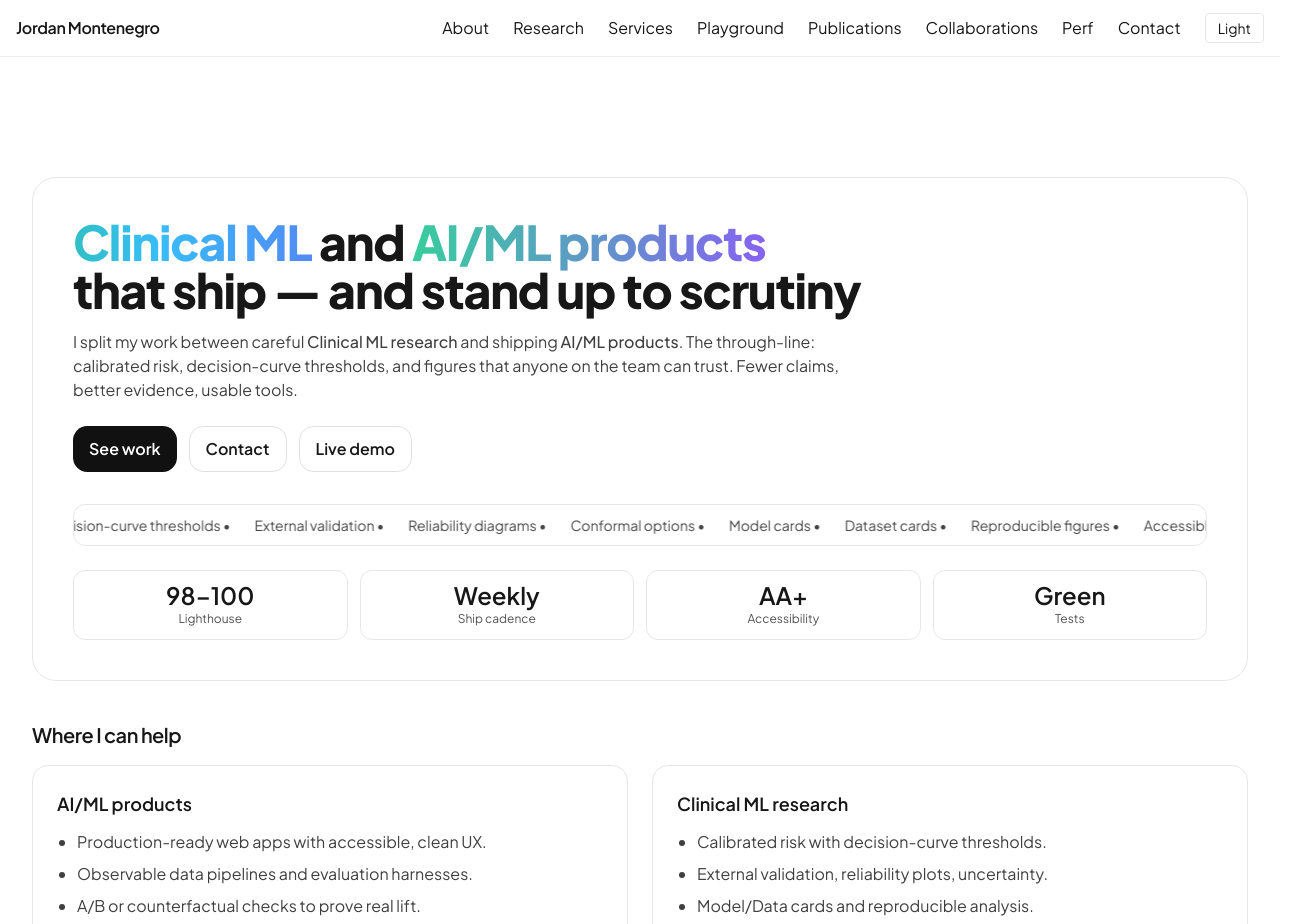
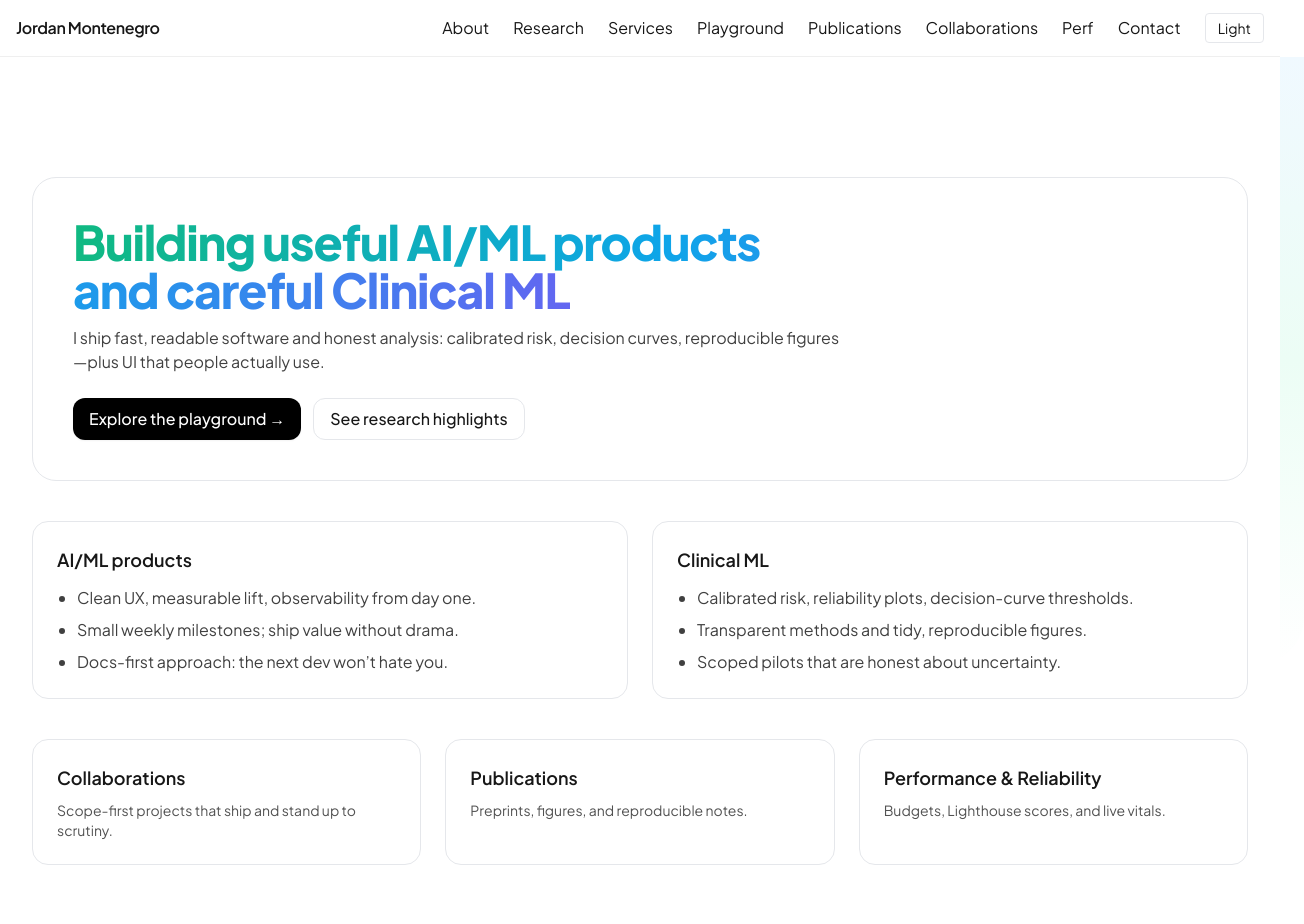
Before and after one commit to ljm234/ljm234.github.io, a Next.js app: page / in a window 1280 px wide. Shown: the top 924 px of the page, 1304 px wide, since content can reach past the window. Built offline with nearby package versions, Linux system fonts and the light colour scheme.

Commit message:
Deploy latest updates2.0

```diff
--- a/src/app/page.jsx
+++ b/src/app/page.jsx
@@ -1,12 +1,98 @@
 // src/app/page.jsx
 export const metadata = {
-  title: "Jordan Montenegro — Clinical ML & Product Engineering",
+  title: "Jordan Montenegro — AI/ML Products & Clinical ML",
   description:
-    "Clinical ML research and AI/ML product engineering. Calibrated risk, decision curves, clean UX, and tools teams actually use.",
+    "I build honest, shippable tools: AI/ML products with real users and Clinical ML with calibrated risk and clear figures.",
 };
 
-import HomeClient from "@/components/home/HomeClient";
+export default function Home() {
+  return (
+    <div className="relative mx-auto max-w-7xl px-4 py-10 space-y-10">
+      {/* soft backdrop */}
+      <div className="pointer-events-none absolute -inset-x-10 -top-10 -z-10 h-[38rem] rounded-b-[3rem] bg-gradient-to-b from-sky-50 via-emerald-50 to-transparent dark:from-neutral-900/50 dark:via-neutral-900/40" />
 
-export default function HomePage() {
-  return <HomeClient />;
+      {/* HERO (Playwright needs this test id) */}
+      <header className="overflow-hidden rounded-3xl border p-6 md:p-10">
+        <h1
+          data-testid="hero-title"
+          className="text-balance text-4xl font-extrabold tracking-tight md:text-5xl"
+        >
+          <span className="bg-gradient-to-r from-emerald-500 via-sky-500 to-indigo-500 bg-clip-text text-transparent">
+            Building useful AI/ML products and careful Clinical ML
+          </span>
+        </h1>
+        <p className="mt-3 max-w-3xl text-neutral-700 dark:text-neutral-300">
+          I ship fast, readable software and honest analysis: calibrated risk,
+          decision curves, reproducible figures—plus UI that people actually
+          use.
+        </p>
+
+        <div className="mt-6 flex flex-wrap gap-3">
+          <a
+            href="/playground"
+            className="inline-flex items-center rounded-xl bg-black px-4 py-2 font-medium text-white shadow-sm hover:-translate-y-[1px] hover:shadow dark:bg-white dark:text-black"
+          >
+            Explore the playground →
+          </a>
+          <a
+            href="/research"
+            className="inline-flex items-center rounded-xl border px-4 py-2 font-medium hover:bg-neutral-50 dark:hover:bg-neutral-900"
+          >
+            See research highlights
+          </a>
+        </div>
+      </header>
+
+      {/* QUICK PITCH */}
+      <section className="grid gap-6 md:grid-cols-2">
+        <article className="rounded-2xl border p-6">
+          <h2 className="text-lg font-semibold">AI/ML products</h2>
+          <ul className="mt-3 list-disc space-y-2 pl-5 text-neutral-700 dark:text-neutral-300">
+            <li>Clean UX, measurable lift, observability from day one.</li>
+            <li>Small weekly milestones; ship value without drama.</li>
+            <li>Docs-first approach: the next dev won’t hate you.</li>
+          </ul>
+        </article>
+        <article className="rounded-2xl border p-6">
+          <h2 className="text-lg font-semibold">Clinical ML</h2>
+          <ul className="mt-3 list-disc space-y-2 pl-5 text-neutral-700 dark:text-neutral-300">
+            <li>Calibrated risk, reliability plots, decision-curve thresholds.</li>
+            <li>Transparent methods and tidy, reproducible figures.</li>
+            <li>Scoped pilots that are honest about uncertainty.</li>
+          </ul>
+        </article>
+      </section>
+
+      {/* LINKS ROW */}
+      <section className="grid gap-6 md:grid-cols-3">
+        <a
+          href="/collaborations"
+          className="block rounded-2xl border p-6 transition hover:-translate-y-[1px] hover:shadow-sm"
+        >
+          <div className="text-lg font-semibold">Collaborations</div>
+          <p className="mt-2 text-sm text-neutral-600 dark:text-neutral-400">
+            Scope-first projects that ship and stand up to scrutiny.
+          </p>
+        </a>
+        <a
+          href="/publications"
+          className="block rounded-2xl border p-6 transition hover:-translate-y-[1px] hover:shadow-sm"
+        >
+          <div className="text-lg font-semibold">Publications</div>
+          <p className="mt-2 text-sm text-neutral-600 dark:text-neutral-400">
+            Preprints, figures, and reproducible notes.
+          </p>
+        </a>
+        <a
+          href="/perf"
+          className="block rounded-2xl border p-6 transition hover:-translate-y-[1px] hover:shadow-sm"
+        >
+          <div className="text-lg font-semibold">Performance & Reliability</div>
+          <p className="mt-2 text-sm text-neutral-600 dark:text-neutral-400">
+            Budgets, Lighthouse scores, and live vitals.
+          </p>
+        </a>
+      </section>
+    </div>
+  );
 }
```
